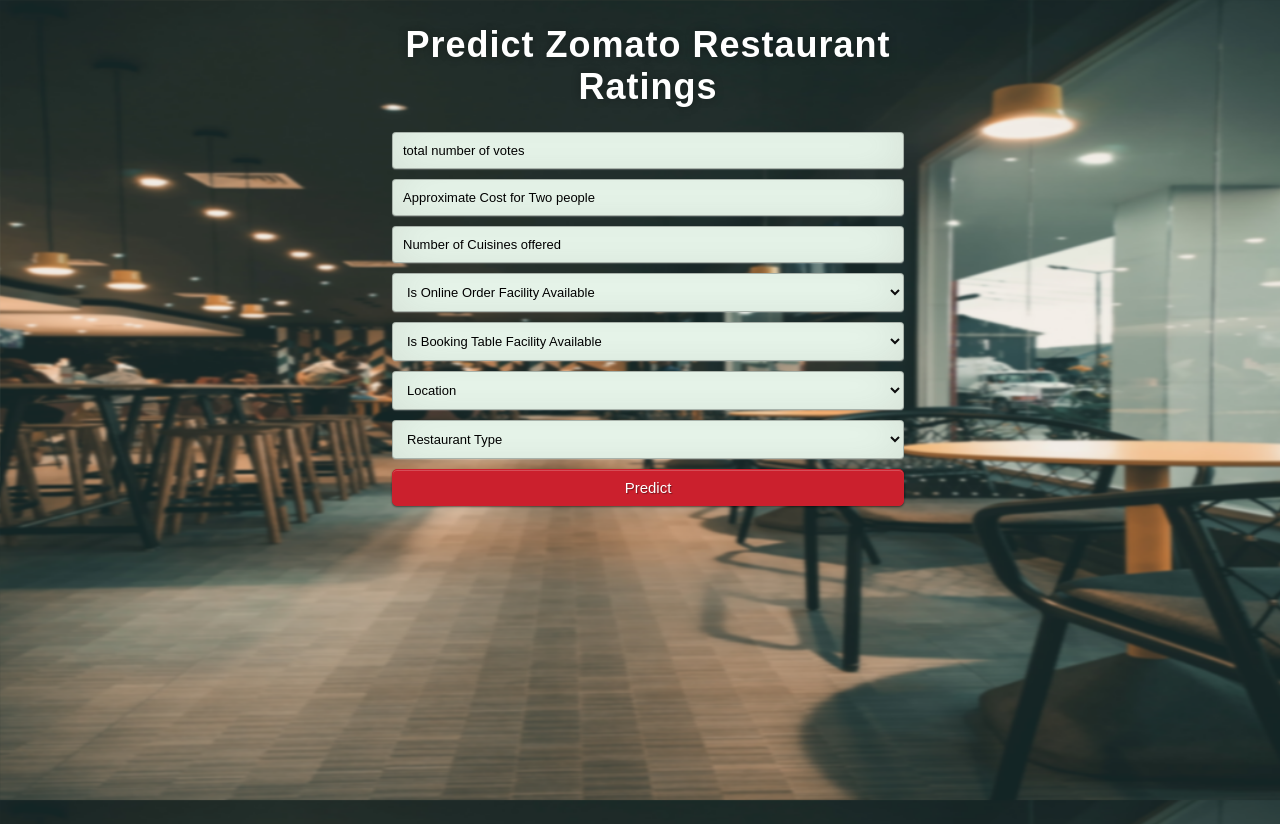
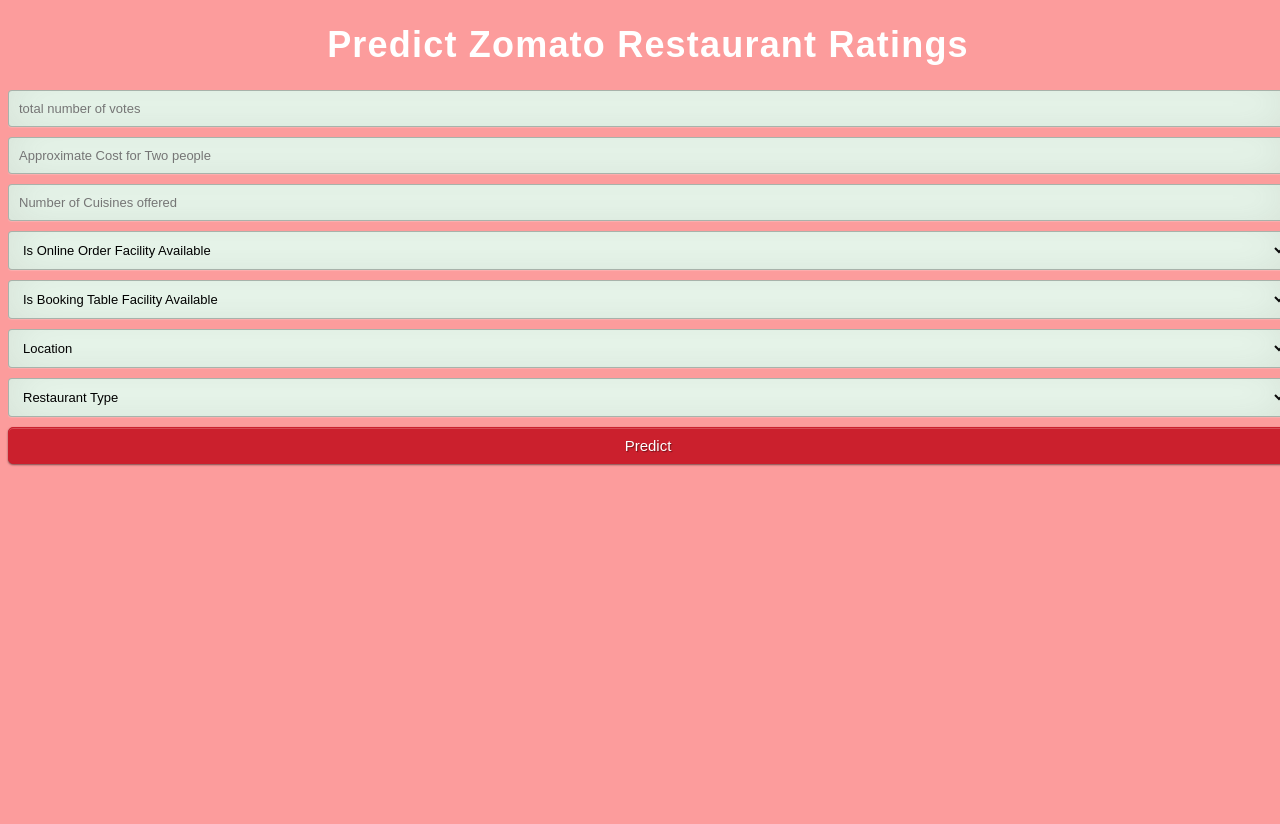
Before and after one commit to Raj120312/Reliable-Restaurant, a Flask app: page /predict_rating_of_resto in a window 1280 px wide. Run offline with Flask 2, Linux system fonts and the light colour scheme; parts of the project's set-up code (start-up, migrations or seed data) failed here and were passed over.

Commit message:
Update predict_rating_of_resto.html
final

```diff
--- a/template/predict_rating_of_resto.html
+++ b/template/predict_rating_of_resto.html
@@ -4,44 +4,20 @@
   <meta charset="UTF-8">
     <meta name="viewport" content="width=device-width, initial-scale=1.0">
   <title>Predict Rating Of Restaurant</title>
-  <link href='https://fonts.googleapis.com/css?family=Pacifico' rel='stylesheet' type='text/css'>
-<link href='https://fonts.googleapis.com/css?family=Arimo' rel='stylesheet' type='text/css'>
-<link href='https://fonts.googleapis.com/css?family=Hind:300' rel='stylesheet' type='text/css'>
-<link href='https://fonts.googleapis.com/css?family=Open+Sans+Condensed:300' rel='stylesheet' type='text/css'>
 <link rel="stylesheet" href="./static/style_rating_prediction.css" type = 'text/css'>
 
 </head>
 
 <body>
 
-
-
-<style>
-body {
-  background-image: url("./static/rating_pred.PNG");
-  background-repeat: no-repeat;
-  background-size: 100% 100%;
-  background-position: center center;
-  background-attachment: fixed;
-
-
-}
-::placeholder {
-  color: black;
-  opacity: 1; /* Firefox */
-}
-</style>
-
-
-
- <div class="login">
+ <div class="form1">
 	<h1>Predict Zomato Restaurant Ratings</h1>
 
      <!-- Main Input For Receiving Query to our ML -->
     <form action="/predict_rating_of_resto" method="post">
 
 
-            <input type="number" min ="0"name = "votes" title="Enter the total number of votes received by a restaurant" placeholder="total number of votes" required="required">
+            <input type="number" min ="0" name = "votes" title="Enter the total number of votes received by a restaurant" placeholder="total number of votes" required="required">
             <input type="number" min="0" max="10000" name="approx_cost_for_two_people" title="Enter the approximate cost for two people" placeholder="Approximate Cost for Two people" required="required" />
             <input type="number" min="0" max="10" name="number_of_cuisines_offered" title="Enter the total number of cuisines offered"placeholder="Number of Cuisines offered" required="required"/>
 
@@ -134,7 +110,7 @@ body {
     </form>
 
    <br>
-   <br>
+
    {{ prediction_text }}
 
  </div>
```
